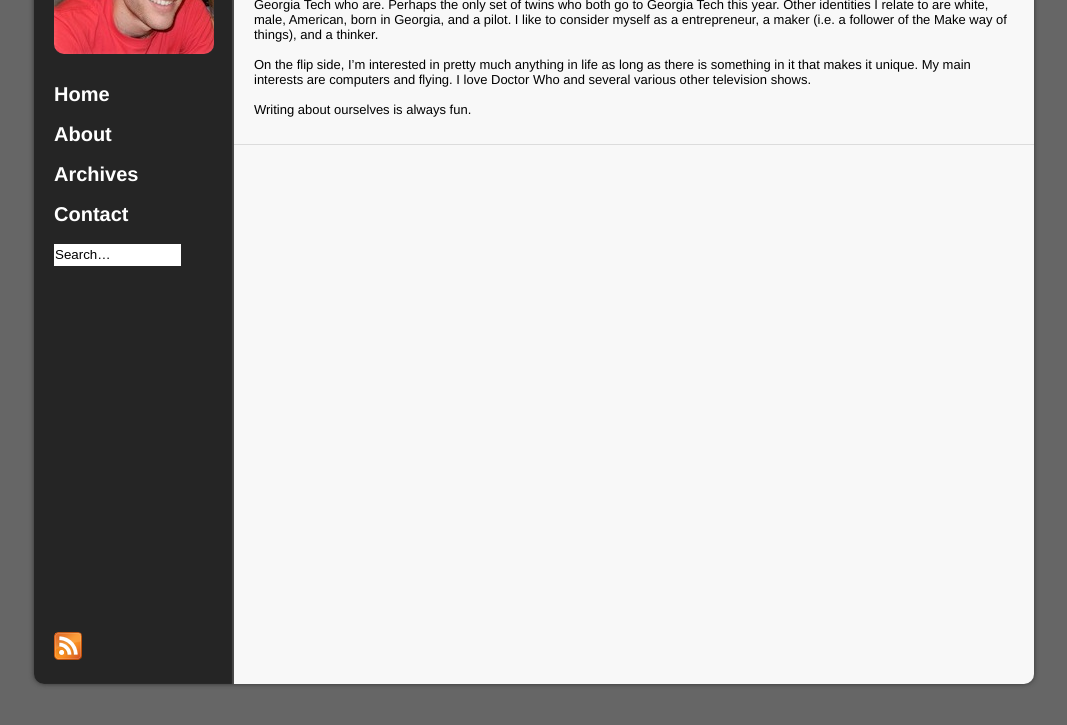
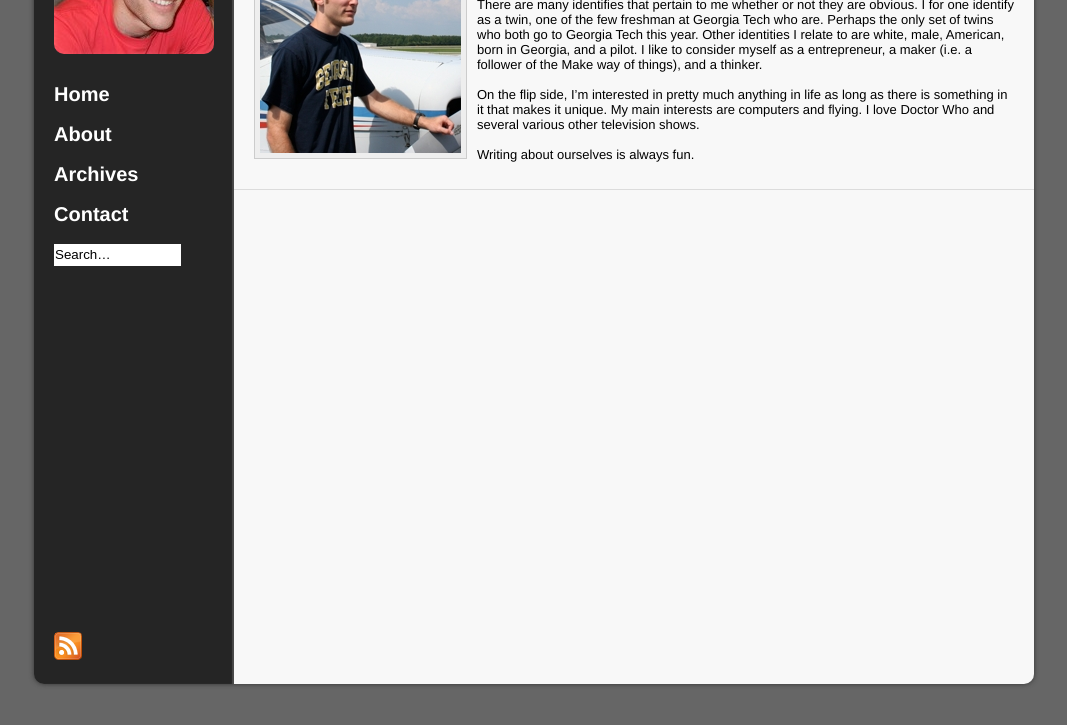
Before and after one commit to Tanner/Blog, a Jekyll site: the page built from about.md, in a window 1280 px wide. Shown: the top 725 px of the page, without its empty margins (106-1173 px from the left). Built offline with Jekyll 4.4.1, drawn with Linux system fonts in a browser that asks for light colours; Markdown is read by kramdown in place of the engine named in the settings.

Commit message:
Add image to about page.

```diff
--- a/about.md
+++ b/about.md
@@ -2,6 +2,8 @@
 layout: static
 title: About Me
 ---
+
+<img src="images/profilePicture.jpg" alt="Picture of Myself" class="left"/>
 
 Hello! My name is Tanner Smith and I am a second year Computer Science major at Georgia Tech. Hence, therefore I identify as a student and a geek.
 
```
Also changed, not shown: images/profilePicture.jpg (added).
